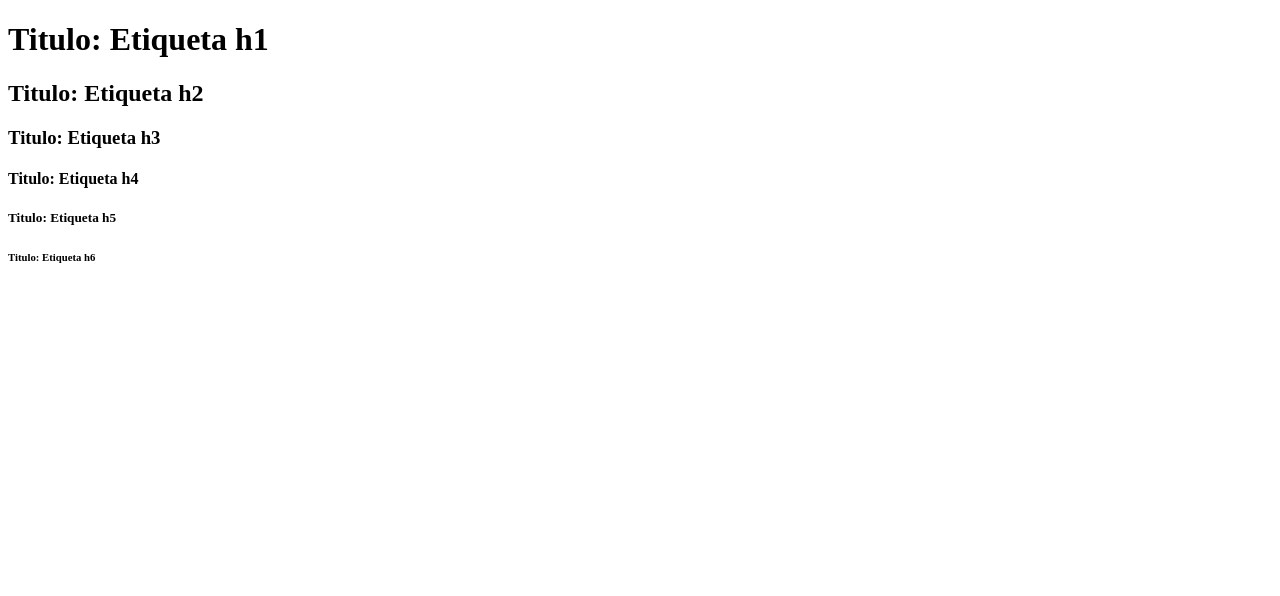
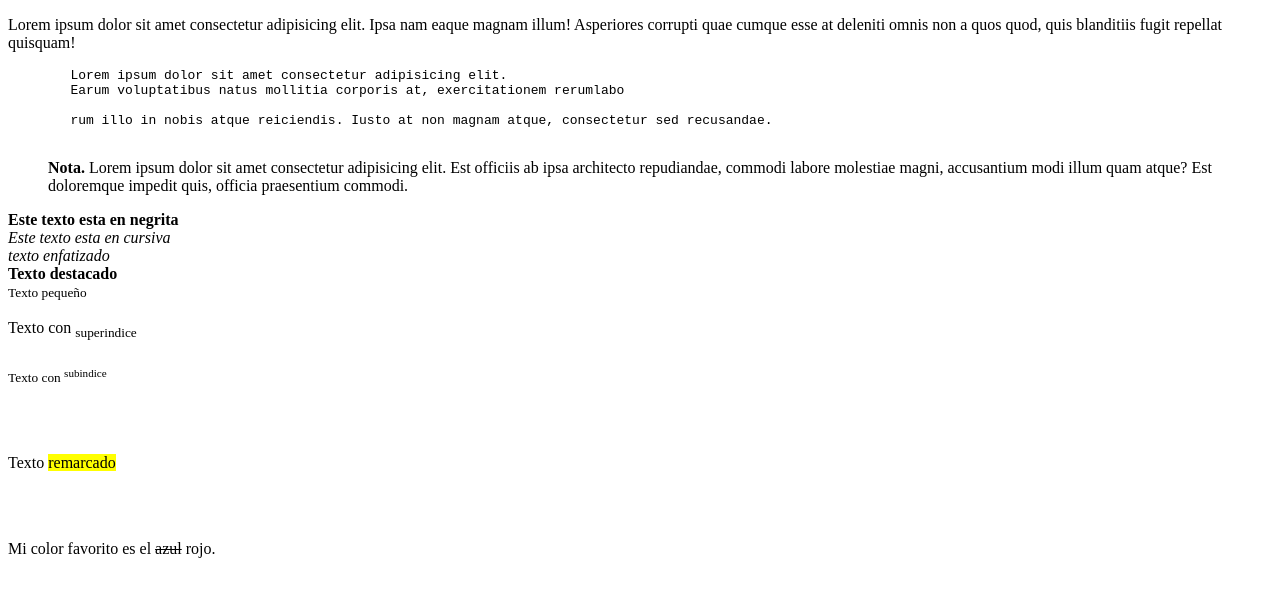
Before and after one commit to JuanJoseVillamizarCampus1/etiquetas-html., a plain HTML site: page index.html in a window 1280 px wide. Drawn offline with Linux system fonts and the light colour scheme.

Commit message:
Etiquetas para parrafos y formato de textos

```diff
--- a/index.html
+++ b/index.html
@@ -4,15 +4,50 @@
     <meta charset="UTF-8">
     <meta http-equiv="X-UA-Compatible" content="IE=edge">
     <meta name="viewport" content="width=device-width, initial-scale=1.0">
-    <title>Titulos</title>
+    <title>Etiquetas de texto para parrafos</title>
 </head>
 <body>
-    <h1>Titulo: Etiqueta h1</h1>
-    <h2>Titulo: Etiqueta h2</h2>
-    <h3>Titulo: Etiqueta h3</h3>
-    <h4>Titulo: Etiqueta h4</h4>
-    <h5>Titulo: Etiqueta h5</h5>
-    <h6>Titulo: Etiqueta h6</h6>
+    <!--Etiquetas para parrafos-->
+    <p>
+        Lorem ipsum dolor sit amet consectetur adipisicing elit. Ipsa nam eaque magnam illum! Asperiores corrupti quae cumque esse at deleniti omnis non a quos quod, quis blanditiis fugit repellat quisquam!
+    </p>
+    <pre>
+        Lorem ipsum dolor sit amet consectetur adipisicing elit.
+        Earum voluptatibus natus mollitia corporis at, exercitationem rerumlabo
+
+        rum illo in nobis atque reiciendis. Iusto at non magnam atque, consectetur sed recusandae.
+    </pre>
+
+    <blockquote>
+          <strong>Nota.</strong> Lorem ipsum dolor sit amet consectetur adipisicing elit. Est officiis ab ipsa architecto repudiandae, commodi labore molestiae magni, accusantium modi illum quam atque? Est doloremque impedit quis, officia praesentium commodi.
+      </blockquote>
+
+      <!--Etiquetas de formato de texto-->
+      <b>
+        Este texto esta en negrita
+      </b><br>
+
+    <i>
+        Este texto esta en cursiva
+    </i><br>
+
+    <em>
+        texto enfatizado
+    </em><br>
+
+    <strong>
+        Texto destacado
+    </strong><br>
+
+    <small>
+        Texto pequeño
+    </small><br><br>
+    Texto con <sub>superindice</sup><br><br>
+    Texto con <sup>subindice</sub></p><br><br>
+    <p>Texto <mark>remarcado</mark></p><br><br>
+    <p>Mi color favorito es el <del>azul</del> rojo.</p>
+
+
 
 </body>
 </html>
```
